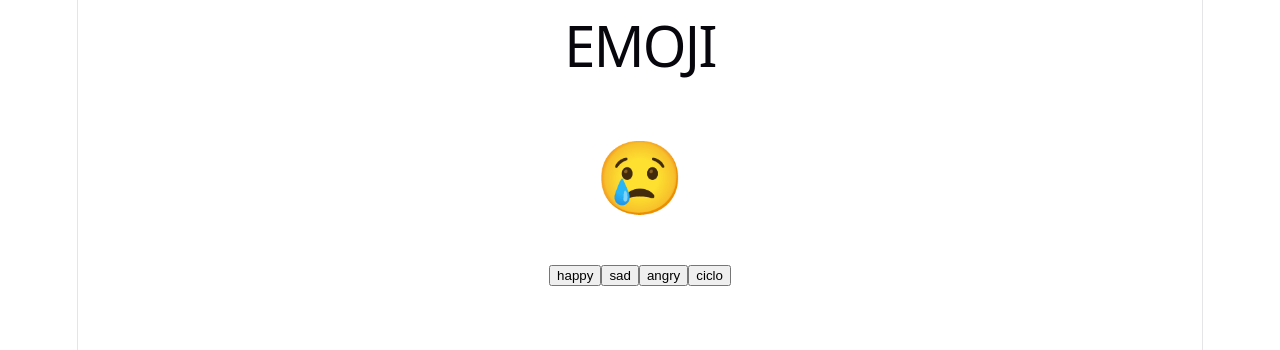
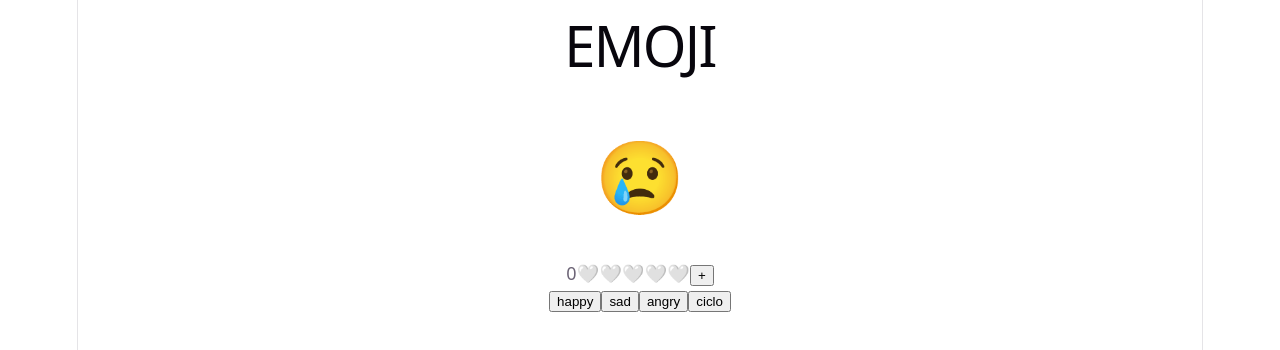
Before and after one commit to ufjf-dcc207/ufjf-dcc207-2026-3-a-atv06-caiolage2103, a React (Vite) app: page / in a window 1280 px wide. Shown: the top 350 px of the page. Built offline with nearby package versions, Linux system fonts and the light colour scheme.

Commit message:
adiciona os coracoes mudando de cor

```diff
--- a/src/Emoji.tsx
+++ b/src/Emoji.tsx
@@ -1,5 +1,6 @@
 import { useState } from "react";
 import "./Emoji.css";
+import Atributo from "./assets/Atributo";
 
 type EMOJI_KEYS = "happy" | "sad" | "angry";
 const EMOJI_MAP = new Map<EMOJI_KEYS, string>([
@@ -53,7 +54,7 @@ export default function Emoji() {
   return (
     <>
       <div className="emoji">{EMOJI_MAP.get(status) || "unknown"}</div>
-
+    <Atributo />
       <div className="acoes">
         <button onClick={happyClick}>happy</button>
         <button onClick={sadClick}>sad</button>
--- a/src/assets/Atributo.tsx
+++ b/src/assets/Atributo.tsx
@@ -13,7 +13,7 @@ export default function Atributo() {
   }
   return (
     <div className="atributo">
-      {valor}{coracoes}
+      {valor}{"❤️".repeat(valor)}{"🤍".repeat(5-valor)}
         <button onClick={() =>
             setValor(valor === 5 ? 0 : valor + 1)}>+
         </button>
```
